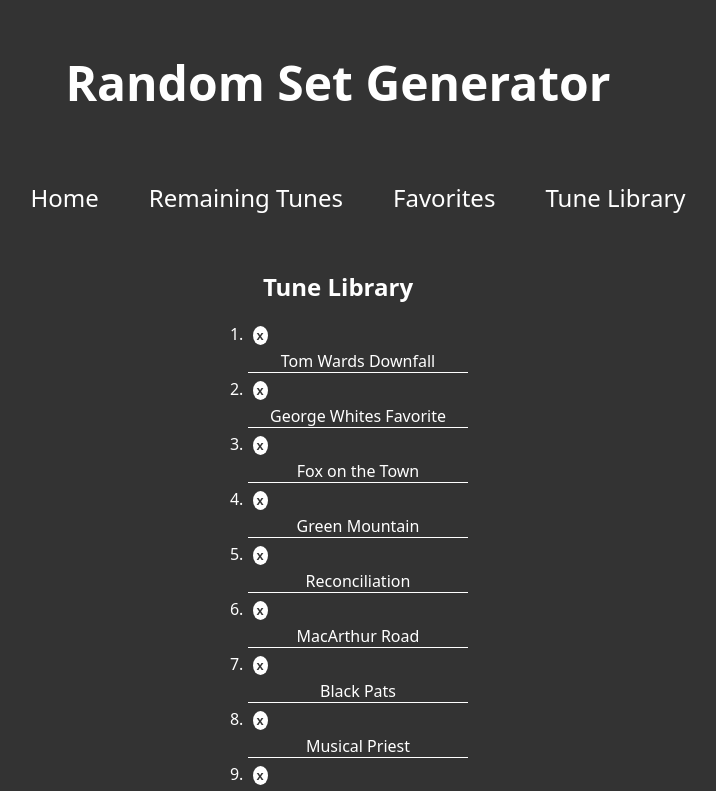
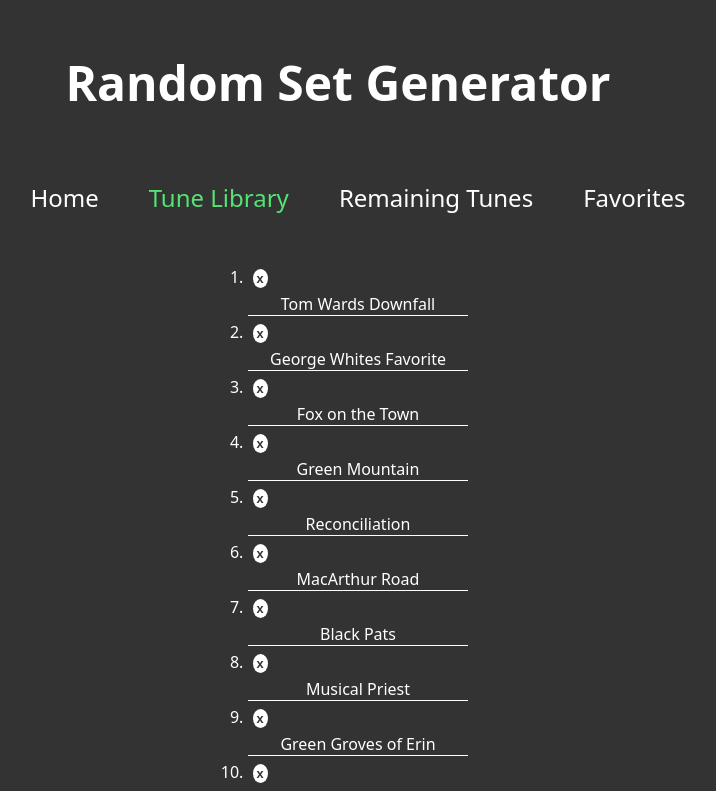
Before and after one commit to arikscherm/tune-tumbler, a React (Create React App) app: page /tune-library in a window 1280 px wide. Shown: the top 791 px of the page, without its empty margins (302-1018 px from the left). Built offline with nearby package versions, Linux system fonts and the light colour scheme.

Commit message:
Highlight selected navlink

```diff
--- a/src/App.js
+++ b/src/App.js
@@ -18,9 +18,9 @@ function App() {
       <TuneProvider>
         <Routes>
           <Route path="/" element={<Home />} />
+          <Route path="/tune-library" element={<TuneLibrary />} />
           <Route path="/current-session" element={<CurrentSession />} />
           <Route path="/favorites" element={<Favorites />} />
-          <Route path="/tune-library" element={<TuneLibrary />} />
         </Routes>
       </TuneProvider>
     </Router>
--- a/src/components/CurrentSession.js
+++ b/src/components/CurrentSession.js
@@ -9,7 +9,6 @@ function CurrentSession() {
     <main>
         <div id="currentSessionContainer">
             <div id="remainingTunesDiv">
-                <h2>Remaining Tunes</h2>
                 <ol>
                     {remainingTunes.map((tune, index) => (
                         <li key={index}>{tune}</li>
--- a/src/components/Favorites.js
+++ b/src/components/Favorites.js
@@ -13,7 +13,6 @@ function Favorites() {
     const { favoritesList, setFavoritesList } = useContext(TuneContext);
     return (
     <section>
-        <h2>Favorites</h2>
         <main>
             <ol>
                 {favoritesList.map((set, index) => (
--- a/src/components/Navbar.js
+++ b/src/components/Navbar.js
@@ -1,17 +1,26 @@
 import React from 'react';
-import { Link } from 'react-router-dom';
+import { NavLink } from 'react-router-dom'; // Import NavLink instead of Link
+import '../index.css'; // Make sure to import the CSS file
 
 function Navbar() {
-    return (
-      <nav>
-        <ul>
-          <li><Link to="/">Home</Link></li>
-          <li><Link to="current-session">Remaining Tunes</Link></li>
-          <li><Link to="favorites">Favorites</Link></li>
-          <li><Link to="tune-library">Tune Library</Link></li>
-        </ul>
-      </nav>
-    )
+  return (
+    <nav>
+      <ul>
+        <li className="nav-link">
+          <NavLink to="/" exact activeClassName="active">Home</NavLink>
+        </li>
+        <li className="nav-link">
+          <NavLink to="/tune-library" activeClassName="active">Tune Library</NavLink>
+        </li>
+        <li className="nav-link">
+          <NavLink to="/current-session" activeClassName="active">Remaining Tunes</NavLink>
+        </li>
+        <li className="nav-link">
+          <NavLink to="/favorites" activeClassName="active">Favorites</NavLink>
+        </li>
+      </ul>
+    </nav>
+  );
 }
 
 export default Navbar;
--- a/src/components/TuneLibrary.js
+++ b/src/components/TuneLibrary.js
@@ -43,11 +43,10 @@ function TuneLibrary() {
         <div className="page-container">
     <main>
         <div>
-            <h2>Tune Library</h2>
             <ol>
                 {tuneLibrary.map((tune, index) =>
                     <li id="tuneList" key={index}>
-                        <button class="remove" onClick={() => removeTune(tuneLibrary, setTuneLibrary, remainingTunes, setRemainingTunes, tune)}>x</button>
+                        <button className="remove" onClick={() => removeTune(tuneLibrary, setTuneLibrary, remainingTunes, setRemainingTunes, tune)}>x</button>
                         { tune }
                     </li>)}
             </ol>
--- a/src/index.css
+++ b/src/index.css
@@ -49,6 +49,11 @@ nav ul {
 
 nav ul li a:hover {
   color: #54e473; /* Change link color on hover */
+}
+
+
+.nav-link .active {
+  color: #54e473;
 }
 
 #homeButtonsContainer {
```
